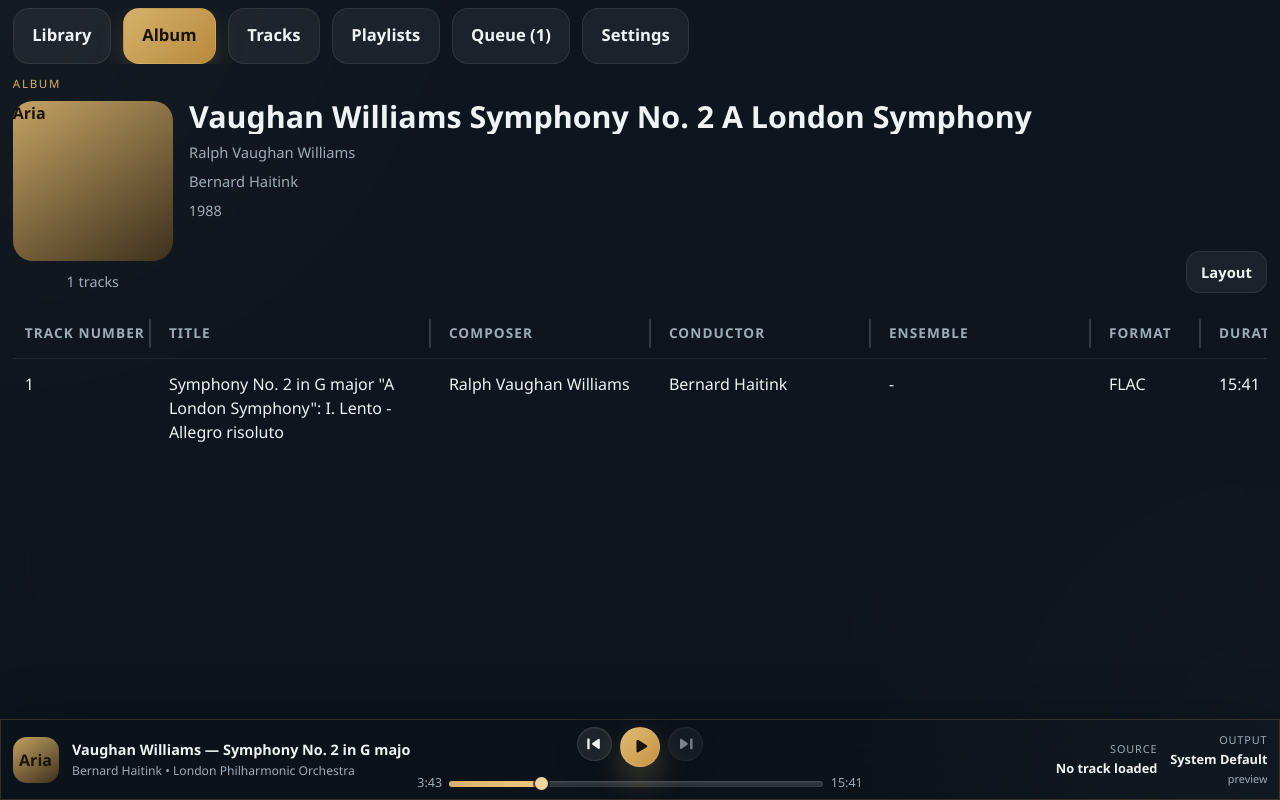
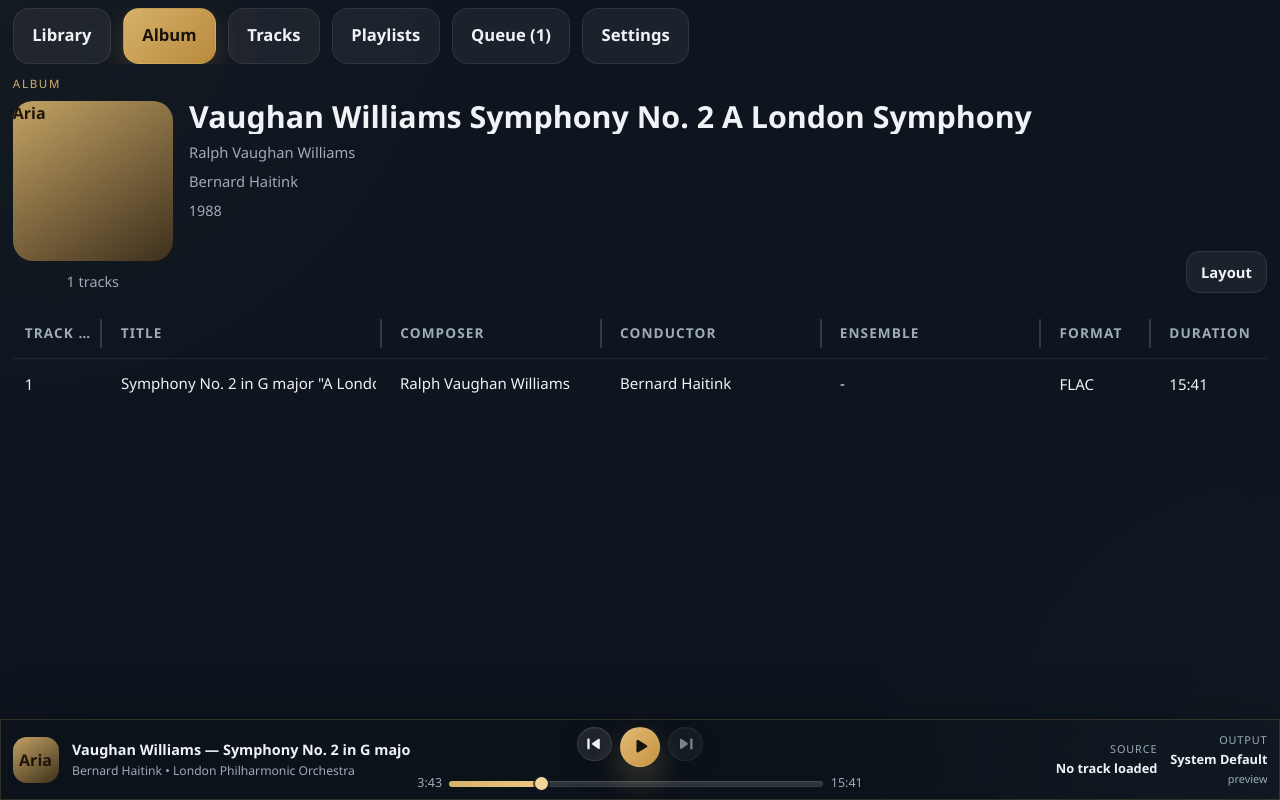
Before and after one commit to kjpus/aria, a React (Vite) app: page / in a window 1280 px wide. Both pictures are taken after a click on the button 131 px from the left and 321 px from the top of the page. Built offline with nearby package versions, Linux system fonts and the light colour scheme.

Commit message:
Prevent album table overflow in the album view

```diff
--- a/src/features/albums/AlbumPane.tsx
+++ b/src/features/albums/AlbumPane.tsx
@@ -634,14 +634,14 @@
           </div>
         </div>
 
-        <div className="track-table-shell">
-          <table className="track-table album-track-table">
+        <div className="track-table-shell track-table-shell--clamped">
+          <table className="track-table album-track-table track-table--fluid">
             <colgroup>
               {visibleColumns.map((key) => (
                 <col
                   key={key}
                   style={{
-                    width: `${columnWidths[key] ?? getDefaultColumnWidth(key)}px`,
+                    width: `${buildColumnWeight(key, columnWidths, visibleColumns)}%`,
                   }}
                 />
               ))}
@@ -699,7 +699,17 @@
                         className={key === 'path' ? 'track-path' : undefined}
                         key={`${track.id}-${key}`}
                       >
-                        {albumTrackValue(track, key) || '-'}
+                        {isStaticAlbumColumn(key) ? (
+                          <span className="track-table__cell-text track-table__cell-text--static">
+                            {albumTrackValue(track, key) || '-'}
+                          </span>
+                        ) : (
+                          <HoverScrollText
+                            className="track-table__cell-text"
+                            speed={36}
+                            text={albumTrackValue(track, key) || '-'}
+                          />
+                        )}
                       </td>
                     ))}
                   </tr>
@@ -1163,3 +1173,27 @@
       return 180;
   }
 }
+
+function buildColumnWeight(
+  key: string,
+  columnWidths: Record<string, number>,
+  visibleColumns: string[],
+): number {
+  const total = visibleColumns.reduce(
+    (sum, columnKey) =>
+      sum + (columnWidths[columnKey] ?? getDefaultColumnWidth(columnKey)),
+    0,
+  );
+
+  if (total <= 0) {
+    return 100 / Math.max(visibleColumns.length, 1);
+  }
+
+  return ((columnWidths[key] ?? getDefaultColumnWidth(key)) / total) * 100;
+}
+
+function isStaticAlbumColumn(key: string): boolean {
+  return ['track_number', 'disk_number', 'year', 'format', 'duration'].includes(
+    key,
+  );
+}
--- a/src/styles.css
+++ b/src/styles.css
@@ -965,7 +965,8 @@
 }
 
 .album-track-table {
-  min-width: 720px;
+  width: 100%;
+  min-width: 0;
 }
 
 .hover-scroll {
@@ -1058,6 +1059,11 @@
 }
 
 .track-table--playlist {
+  width: 100%;
+  min-width: 0;
+}
+
+.track-table--fluid {
   width: 100%;
   min-width: 0;
 }
```
